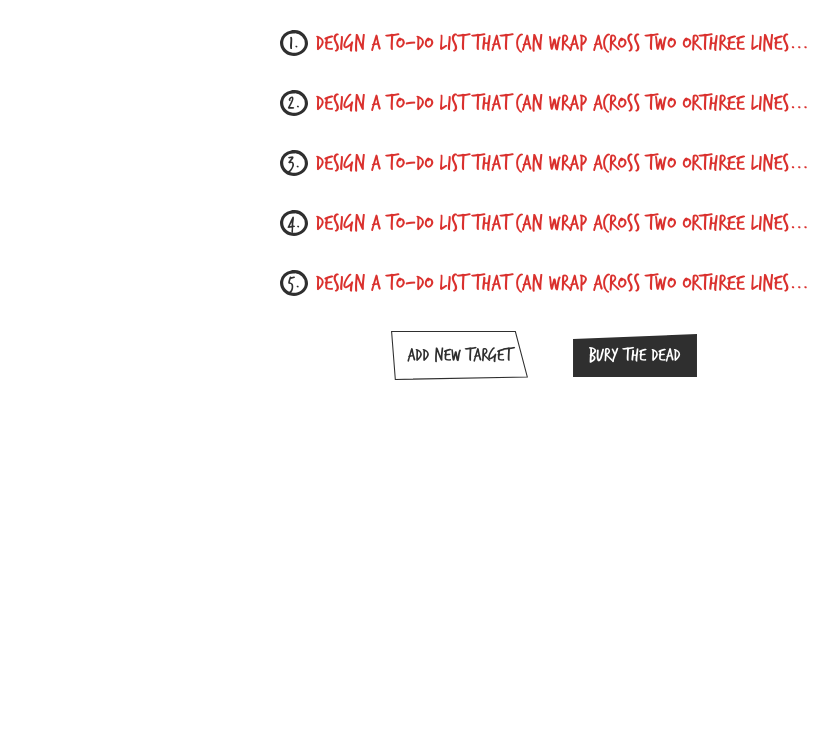
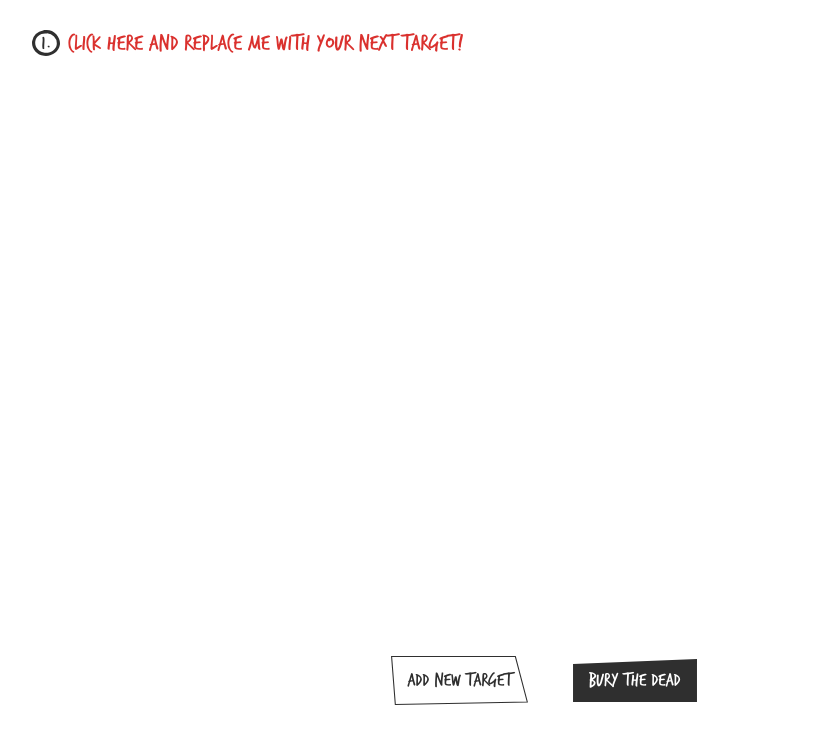
Before and after one commit to adammarcwilliams/death-list-five, a React app: page / in a window 1280 px wide. Both pictures are taken after a click on the element "Add new target". Shown: the part 61-800 px from the top of the page, without its empty margins (96-934 px from the left). Built offline with nearby package versions, Linux system fonts and the light colour scheme.

Commit message:
implements add/update targets with content editable divs

```diff
--- a/src/components/App/App.css
+++ b/src/components/App/App.css
@@ -6,10 +6,21 @@
 }
 
 .App__buttons {
-  position: relative;
+  position: fixed;
+  bottom: 2rem;
   display: flex;
   justify-content: space-around;
   align-items: center;
   width: 100%;
   max-width: 350px;
+  left: 50%;
+  transform: translate(-50%)
 }
+
+.App__flash {
+  position: relative;
+  display: block;
+  font-size: 1.5rem;
+  padding: 1rem;
+  text-align: center;
+}
--- a/src/components/App/App.js
+++ b/src/components/App/App.js
@@ -7,42 +7,52 @@ import './App.css'
 
 class App extends Component {
   state = {
-    targets: [
-      {
-        id: 1,
-        description: 'Design a to-do list That can wrap across two orthree lines... ',
-        eliminated: false
-      },
-      {
-        id: 2,
-        description: 'Design a to-do list That can wrap across two orthree lines... ',
-        eliminated: false
-      },
-      {
-        id: 3,
-        description: 'Design a to-do list That can wrap across two orthree lines... ',
-        eliminated: false
-      },
-      {
-        id: 4,
-        description: 'Design a to-do list That can wrap across two orthree lines... ',
-        eliminated: false
-      },
-      {
-        id: 5,
-        description: 'Design a to-do list That can wrap across two orthree lines... ',
+    targets: [],
+    flashMessage: null
+  }
+
+  addTarget = () => {
+    // add new target to list if less than five
+    if (this.state.targets.length < 5) {
+      const newTarget = {
+        id: Date.now().toString(),
+        description: 'Click here and replace me with your next target!',
         eliminated: false
       }
-    ]
+      this.setState(state => ({ targets: [...state.targets, newTarget] }))
+    } else {
+      const flashMessage =
+        'Slow down killer! This is Death List Five!! Settle some scores and come back!'
+      this.setState(state => ({ flashMessage }))
+      setTimeout(() => {
+        this.setState(state => ({ flashMessage: null }))
+      }, 4000)
+    }
+  }
+
+  updateTarget = (id, text) => {
+    const targetIndex = this.state.targets.findIndex(target => target.id === id)
+    const targets = [...this.state.targets]
+
+    targets[targetIndex].description = text
+
+    this.setState(state => ({ targets }))
   }
 
   render () {
     return (
       <div className='App'>
         <Header />
-        <Targets targets={this.state.targets} />
+        <Targets
+          targets={this.state.targets}
+          updateTarget={this.updateTarget}
+        />
+        {this.state.flashMessage &&
+          <div className='App__flash'>
+            {this.state.flashMessage}
+          </div>}
         <div className='App__buttons'>
-          <Button text='Add new target' handleClick={() => {}} />
+          <Button text='Add new target' handleClick={this.addTarget} />
           <Button text='Bury the dead' handleClick={() => {}} right />
         </div>
       </div>
--- a/src/components/Target/Target.js
+++ b/src/components/Target/Target.js
@@ -6,21 +6,36 @@ import './Target.css'
 export default class Target extends Component {
   static propTypes = {
     target: PropTypes.shape({
-      id: PropTypes.number.isRequired,
+      id: PropTypes.string.isRequired,
       description: PropTypes.string.isRequired,
       eliminated: PropTypes.bool.isRequired
     }).isRequired,
-    position: PropTypes.number.isRequired
+    position: PropTypes.number.isRequired,
+    updateTarget: PropTypes.func.isRequired
+  }
+
+  handleUpdate = e => {
+    const text = e.target.innerText
+    const id = this.props.target.id
+
+    this.props.updateTarget(id, text)
   }
 
   render () {
     const { target, position } = this.props
-    const { id, description, eliminated } = target
+    const { description, eliminated } = target
 
     return (
       <div className='Target'>
         <div className='Target__position'>{position}.</div>
-        <div className='Target__description' contentEditable>{description}</div>
+        <div
+          className='Target__description'
+          onBlur={this.handleUpdate}
+          contentEditable
+          suppressContentEditableWarning
+        >
+          {description}
+        </div>
       </div>
     )
   }
--- a/src/components/Targets/Targets.css
+++ b/src/components/Targets/Targets.css
@@ -4,6 +4,7 @@
   flex-direction: column;
   justify-content: center;
   align-items: center;
+  width: 100%;
   max-width: 80%;
   margin-top: 2rem;
 }
--- a/src/components/Targets/Targets.js
+++ b/src/components/Targets/Targets.js
@@ -8,19 +8,25 @@ export default class Targets extends Component {
   static propTypes = {
     targets: PropTypes.arrayOf(
       PropTypes.shape({
-        id: PropTypes.number.isRequired,
+        id: PropTypes.string.isRequired,
         description: PropTypes.string.isRequired,
         eliminated: PropTypes.bool.isRequired
       })
-    ).isRequired
+    ).isRequired,
+    updateTarget: PropTypes.func.isRequired
   }
 
   render () {
-    const { targets } = this.props
+    const { targets, updateTarget } = this.props
     return (
       <div className='Targets'>
         {targets.map((target, index) => (
-          <Target key={target.id} position={index + 1} target={target} />
+          <Target
+            key={target.id}
+            position={index + 1}
+            target={target}
+            updateTarget={updateTarget}
+          />
         ))}
       </div>
     )
```
